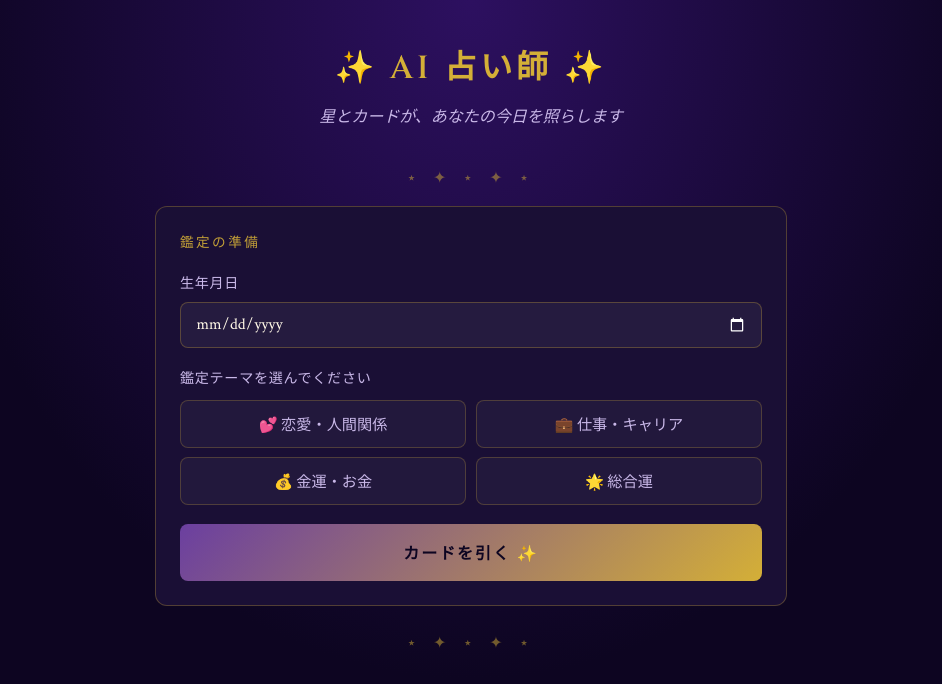
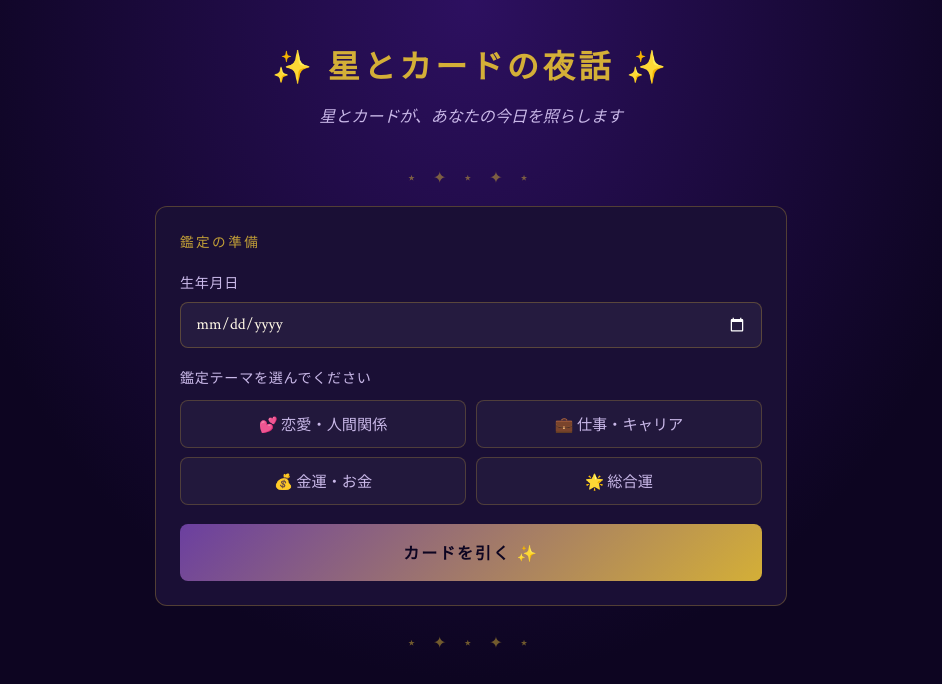
Before and after one commit to miraclesmilef-eng/ai-fortune, a plain HTML site: page index.html in a window 1280 px wide. Shown: the whole page, without its empty margins (169-1111 px from the left). Drawn offline with Linux system fonts and the light colour scheme.

Commit message:
サイト名を「星とカードの夜話」に変更

```diff
--- a/index.html
+++ b/index.html
@@ -3,7 +3,7 @@
 <head>
   <meta charset="UTF-8">
   <meta name="viewport" content="width=device-width, initial-scale=1.0">
-  <title>AI占い師 ✨ デイリー鑑定</title>
+  <title>星とカードの夜話 ✨ デイリー鑑定</title>
   <link href="https://fonts.googleapis.com/css2?family=Cinzel:wght@400;600&family=Crimson+Text:ital,wght@0,400;0,600;1,400&display=swap" rel="stylesheet">
   <style>
     :root {
@@ -131,7 +131,7 @@
 </head>
 <body>
 <div class="container">
-  <h1>✨ AI 占い師 ✨</h1>
+  <h1>✨ 星とカードの夜話 ✨</h1>
   <p class="subtitle">星とカードが、あなたの今日を照らします</p>
   <div class="stars">⋆ ✦ ⋆ ✦ ⋆</div>
 
```
